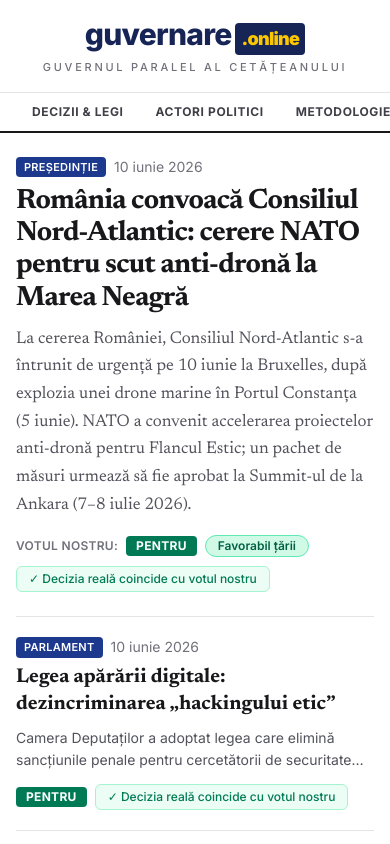
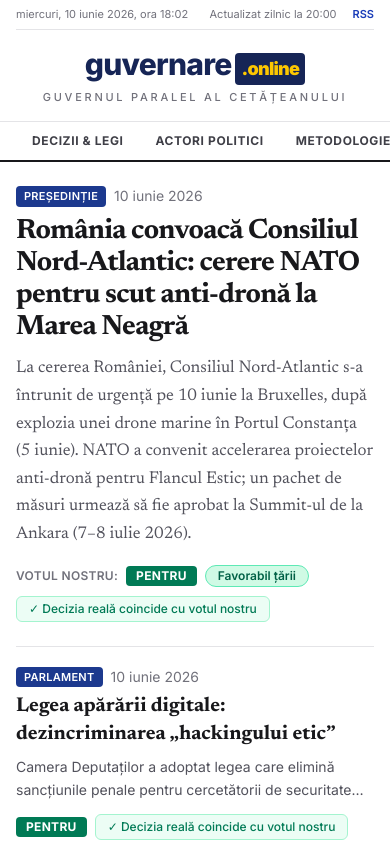
Before and after one commit to mandificator/guvernaire, a Next.js app: page / in a window 390 px wide. Shown: the top 844 px of the page. Built offline with nearby package versions, Linux system fonts and the light colour scheme.

Commit message:
Data si ora Romaniei (Europe/Bucharest) in antet, live, vizibile si pe mobil

```diff
--- a/app/layout.tsx
+++ b/app/layout.tsx
@@ -3,6 +3,7 @@
 import Link from "next/link";
 import { Analytics } from "@vercel/analytics/next";
 import { Invitatie } from "@/components/invitatie";
+import { DataOra } from "@/components/data-ora";
 import "./globals.css";
 
 const inter = Inter({
@@ -67,19 +68,6 @@
   { href: "/despre", label: "Despre" },
 ];
 
-function DataAzi() {
-  const luni = [
-    "ianuarie", "februarie", "martie", "aprilie", "mai", "iunie",
-    "iulie", "august", "septembrie", "octombrie", "noiembrie", "decembrie",
-  ];
-  const zile = ["duminică", "luni", "marți", "miercuri", "joi", "vineri", "sâmbătă"];
-  const d = new Date();
-  return (
-    <span suppressHydrationWarning>
-      {zile[d.getDay()]}, {d.getDate()} {luni[d.getMonth()]} {d.getFullYear()}
-    </span>
-  );
-}
 
 export default function RootLayout({
   children,
@@ -91,8 +79,8 @@
       <body className="flex min-h-full flex-col bg-white text-zinc-900">
         <header className="border-b-2 border-zinc-900">
           <div className="mx-auto max-w-6xl px-4">
-            <div className="hidden items-center justify-between border-b border-zinc-200 py-1.5 text-[11px] text-zinc-500 sm:flex">
-              <DataAzi />
+            <div className="flex items-center justify-between border-b border-zinc-200 py-1.5 text-[11px] text-zinc-500">
+              <DataOra />
               <div className="flex items-center gap-4">
                 <span>Actualizat zilnic la 20:00</span>
                 <a href="/feed.xml" className="font-semibold text-blue-800 hover:underline">
--- /dev/null
+++ b/components/data-ora.tsx
@@ -0,0 +1,32 @@
+"use client";
+
+import { useEffect, useState } from "react";
+
+function formateaza(): string {
+  const acum = new Date();
+  const data = new Intl.DateTimeFormat("ro-RO", {
+    timeZone: "Europe/Bucharest",
+    weekday: "long",
+    day: "numeric",
+    month: "long",
+    year: "numeric",
+  }).format(acum);
+  const ora = new Intl.DateTimeFormat("ro-RO", {
+    timeZone: "Europe/Bucharest",
+    hour: "2-digit",
+    minute: "2-digit",
+  }).format(acum);
+  return `${data}, ora ${ora}`;
+}
+
+export function DataOra() {
+  const [text, setText] = useState("");
+
+  useEffect(() => {
+    setText(formateaza());
+    const t = setInterval(() => setText(formateaza()), 30_000);
+    return () => clearInterval(t);
+  }, []);
+
+  return <span suppressHydrationWarning>{text}</span>;
+}
```
